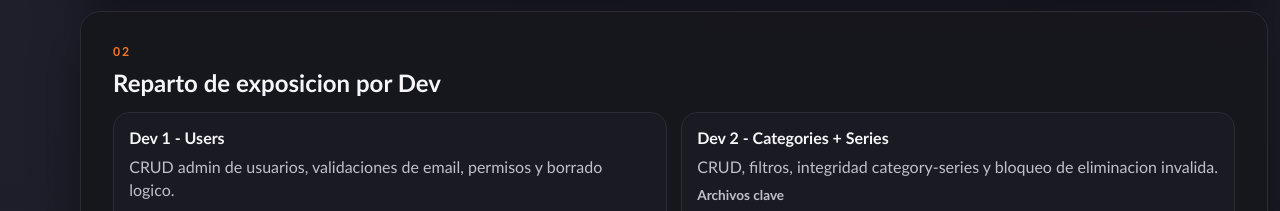
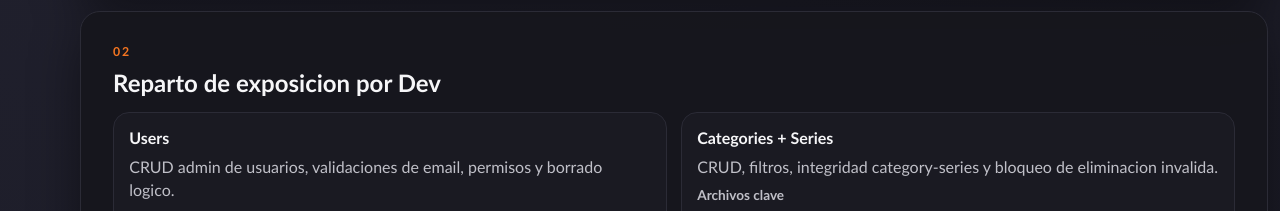
Before and after one commit to Develezper/ts-crunchyroll-cli, a website: page docs/presentacion/index.html in a window 1280 px wide. Shown: the part 1440-1651 px from the top of the page. Drawn offline with Linux system fonts and the light colour scheme.

Commit message:
refactor: simplificar títulos de roles en la presentación

```diff
--- a/docs/presentacion/index.html
+++ b/docs/presentacion/index.html
@@ -109,7 +109,7 @@
         </div>
         <div class="grid two role-grid">
           <article class="card role">
-            <h4>Dev 1 - Users</h4>
+            <h4>Users</h4>
             <p>CRUD admin de usuarios, validaciones de email, permisos y borrado logico.</p>
             <p class="mini-title">Archivos clave</p>
             <ul class="compact">
@@ -121,7 +121,7 @@
           </article>
 
           <article class="card role">
-            <h4>Dev 2 - Categories + Series</h4>
+            <h4>Categories + Series</h4>
             <p>CRUD, filtros, integridad category-series y bloqueo de eliminacion invalida.</p>
             <p class="mini-title">Archivos clave</p>
             <ul class="compact">
```
